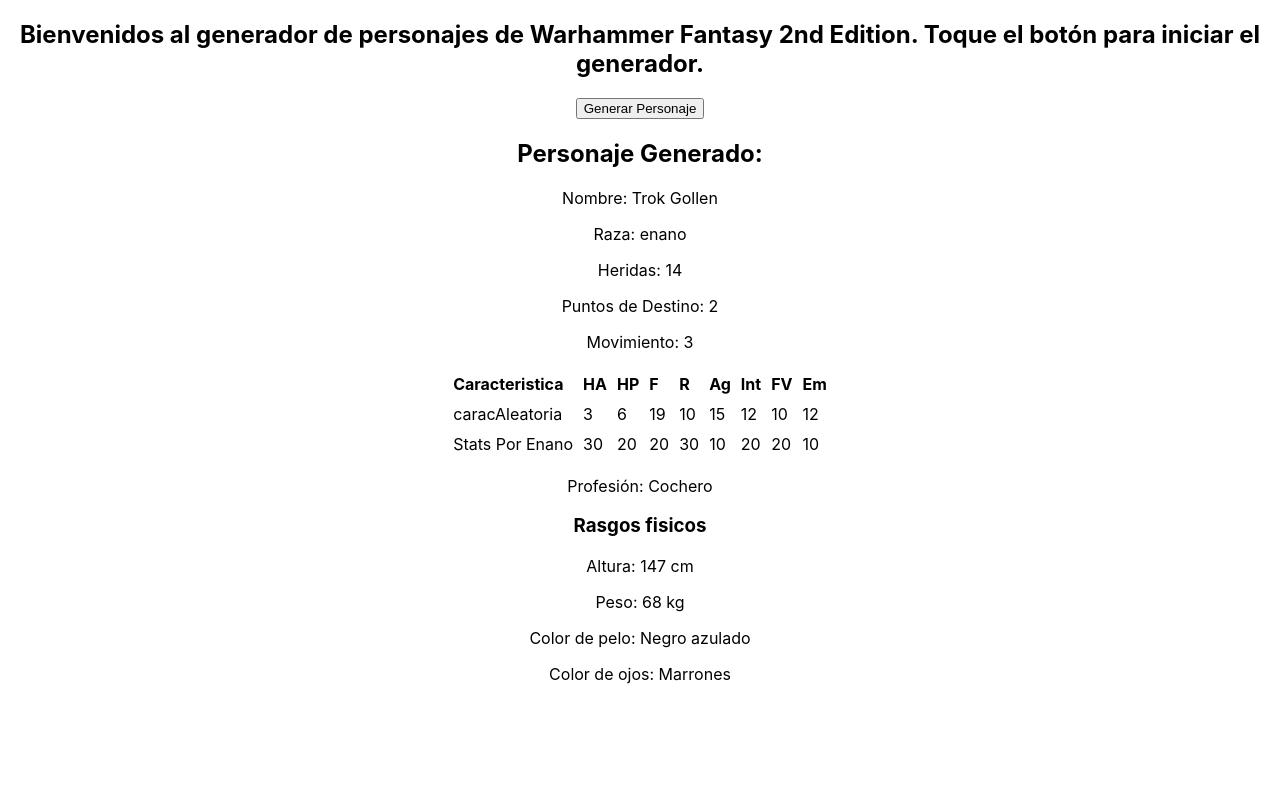
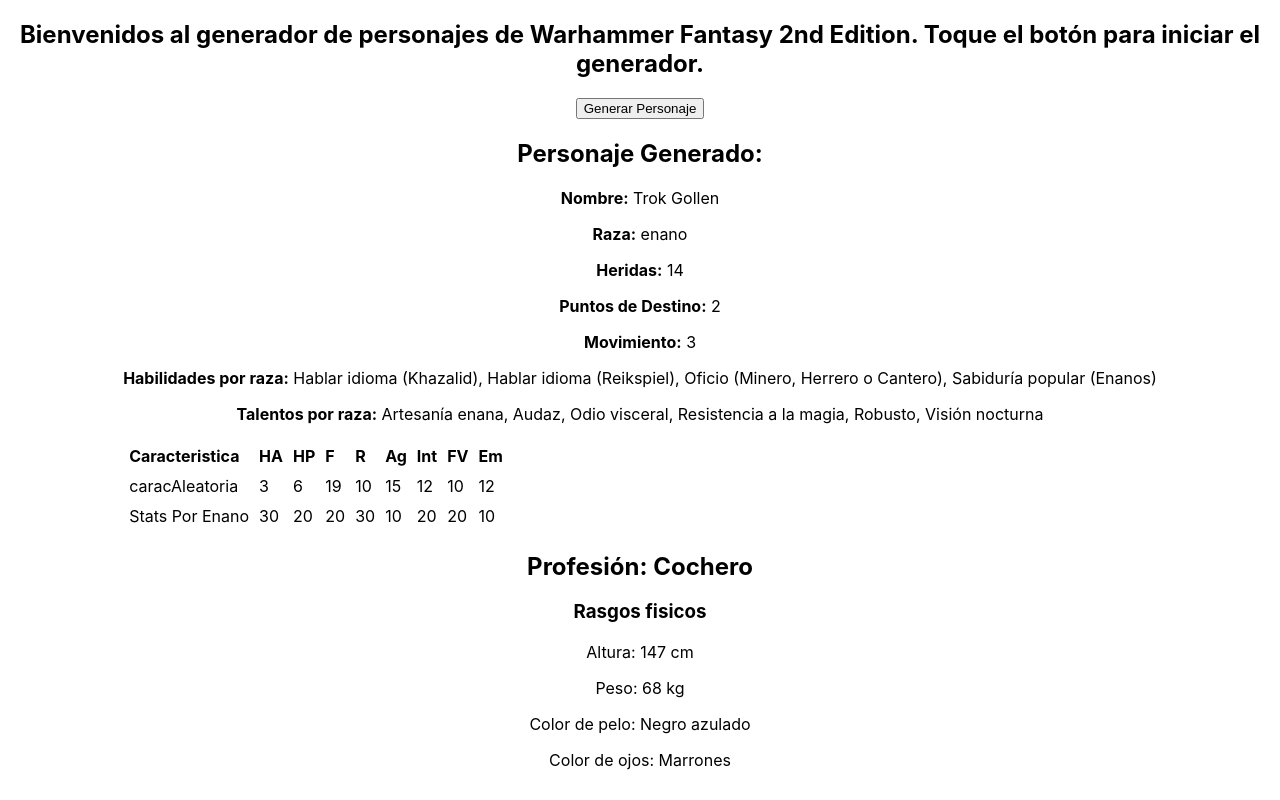
Before and after one commit to DamianJavierAguirreCerullo/generador-personajes-warhammer, a React (Create React App) app: page / in a window 1280 px wide. Both pictures are taken after a click on the button "Generar Personaje". Built offline with nearby package versions, Linux system fonts and the light colour scheme.

Commit message:
Se agrego habilidades y talentos por raza

```diff
--- a/src/App.js
+++ b/src/App.js
@@ -2,7 +2,6 @@
 import './App.css';
 
 const App = () => {
-  // Define las características de cada raza
 
   const caracteristicasRaza = {
     humano: {
@@ -97,6 +96,35 @@
     enano: ["Bin", "Bor", "Dil", "Din", "Dok", "Dor", "Drin", "Fin", "Gan", "Gar", "Gil", "Gin", "Gni", "Grom", "Grond", "Grund", "Grunt", "Gul", "Gund", "Gun", "Ki", "Kin", "Krag", "Kri", "Krin", "Li", "Lin", "Lik", "Lok", "Lun", "Min", "Mir", "Nin", "Nir", "Rag", "Rik", "Rin", "Rin", "Rik", "Rik", "Rin", "Rin", "Rin", "Rin", "Rin", "Rin", "Ri", "Rig", "Run", "Rok", "Ror", "Skin", "Tin", "Tok", "Trek", "Trok", "Zin", "Zor"]
   }
 
+  const talentosAleatorios = ["Ambidiestro", "Cortés", "Genio aritmético", "Guerrero nato", "Imperturbable", "Imitador", "Intelectual", "Muy fuerte", "Muy resistente", "Oído aguzado", "Pies ligeros", "Puntería", "Recio", "Reflejos rápidos", "Resistencia a enfermedades", "Resistencia a la magia", "Resistencia a venenos", "Robusto", "Sangre fría", "Sexto sentido", "Suerte", "Vista excelente"]
+
+  const habilidadesRaza = {
+    humano: ["Cotilleo","Hablar idioma(Reikspiel)","Sabiduría popular (el Imperio)"],
+
+    elfo: ["Hablar idioma (Eltharin)","Hablar idioma (Reikspiel)","Sabiduría popular (Elfos)"],
+
+    enano: ["Hablar idioma (Khazalid)","Hablar idioma (Reikspiel)","Oficio (Minero, Herrero o Cantero)","Sabiduría popular (Enanos)"],
+
+    halfling: ["Cotilleo","Hablar idioma (Halfling)","Hablar idioma (Reikspiel)","Oficio (Cocinero o Granjero)","Sabiduría académica (Genealogía/Heráldica)","Sabiduría popular (Halfling)"]
+  }
+
+
+  const talentosRaza = {
+    humano: [TalentoAleatorio(),TalentoAleatorio()],
+
+    elfo: ["Afinidad con el Aethyr o Especialista en armas (arco largo)","Sangre fría o Intelectual","Visión nocturna","Vista exelente"],
+
+    enano: ["Artesanía enana","Audaz","Odio visceral","Resistencia a la magia","Robusto","Visión nocturna"],
+
+    halfling: ["Especialidad en armas (honda)","Resistencia al Caos","Visión nocturna",TalentoAleatorio()]
+  }
+
+
+  function TalentoAleatorio() {
+    const talento = talentosAleatorios[Math.floor(Math.random() * talentosAleatorios.length)]
+    return talento;
+  }
+
   function DosDeDiez() {
     const num1 = (Math.floor(Math.random() * 10) + 1) + (Math.floor(Math.random() * 10) + 1);
     return num1;
@@ -171,7 +199,6 @@
     elfo:     [1, 1, 1, 1, 2, 2, 2, 3, 3, 3],
   }
 
-  const talentosAleatorios = ["Ambidiestro", "Cortés", "Genio aritmético", "Guerrero nato", "Imperturbable", "Imitador", "Intelectual", "Muy fuerte", "Muy resistente", "Oído aguzado", "Pies ligeros", "Puntería", "Recio", "Reflejos rápidos", "Resistencia a enfermedades", "Resistencia a la magia", "Resistencia a venenos", "Robusto", "Sangre fría", "Sexto sentido", "Suerte", "Vista excelente"]
 
   const [mensaje, setMensaje] = useState('Bienvenidos al generador de personajes de Warhammer Fantasy 2nd Edition. Toque el botón para iniciar el generador.');
 
@@ -202,6 +229,10 @@
 
     const ojos = colorDeOjos[razaAleatoria]
 
+    const habilidadesDeRaza = habilidadesRaza[razaAleatoria]
+
+    const talentosDeRaza = talentosRaza[razaAleatoria]
+
     const profesionAleatoria = profesiones[Math.floor(Math.random() * profesiones.length)];
 
     const destinoAleatorio = destino[Math.floor(Math.random() * destino.length)];
@@ -220,8 +251,6 @@
 
     const ojosAleatorio = ojos[Math.floor(Math.random() * ojos.length)]
 
-    console.log(alturaAleatoria)
-
     const personajeGenerado = {
       nombre: nombreAleatorio,
       apellido: apellidoAleatorio,
@@ -234,6 +263,8 @@
       peso: pesoAleatorio,
       pelo: peloAleatorio,
       ojos: ojosAleatorio,
+      habilidadesDeRaza: habilidadesDeRaza,
+      talentosDeRaza: talentosDeRaza,
       caracteristicas: {
         Caracteristica: "caracAleatoria",
         HA: DosDeDiez(),
@@ -261,11 +292,13 @@
         {personaje && (
           <div>
             <h2>Personaje Generado:</h2>
-            <p>Nombre: {personaje.nombre} {personaje.apellido}</p>
-            <p>Raza: {personaje.raza}</p>
-            <p>Heridas: {personaje.heridas}</p>
-            <p>Puntos de Destino: {personaje.destino}</p>
-            <p>Movimiento: {personaje.movimiento}</p>
+            <p><b>Nombre:</b> {personaje.nombre} {personaje.apellido}</p>
+            <p><b>Raza:</b> {personaje.raza}</p>
+            <p><b>Heridas:</b> {personaje.heridas}</p>
+            <p><b>Puntos de Destino:</b> {personaje.destino}</p>
+            <p><b>Movimiento:</b> {personaje.movimiento}</p>
+            <p><b>Habilidades por raza:</b> {personaje.habilidadesDeRaza.join(', ')}</p>
+            <p><b>Talentos por raza:</b> {personaje.talentosDeRaza.join(', ')}</p>
             <table>
               <tbody>
                 {Object.keys(personaje.caracteristicas).map((caracteristicaNombre) => (
@@ -289,7 +322,7 @@
                 ))}
               </tbody>
             </table>
-            <p>Profesión: {personaje.profesion}</p>
+            <h2>Profesión: {personaje.profesion}</h2>
             <h3>Rasgos fisicos</h3>
             <p>Altura: {personaje.altura} cm</p>
             <p>Peso: {personaje.peso} kg</p>
```
